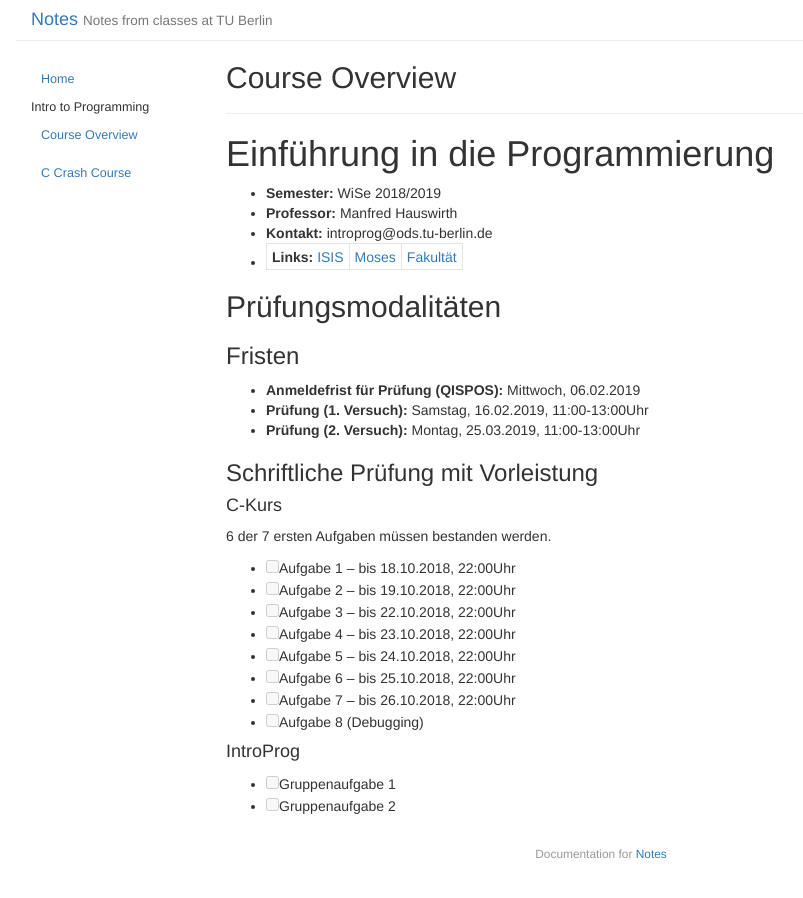
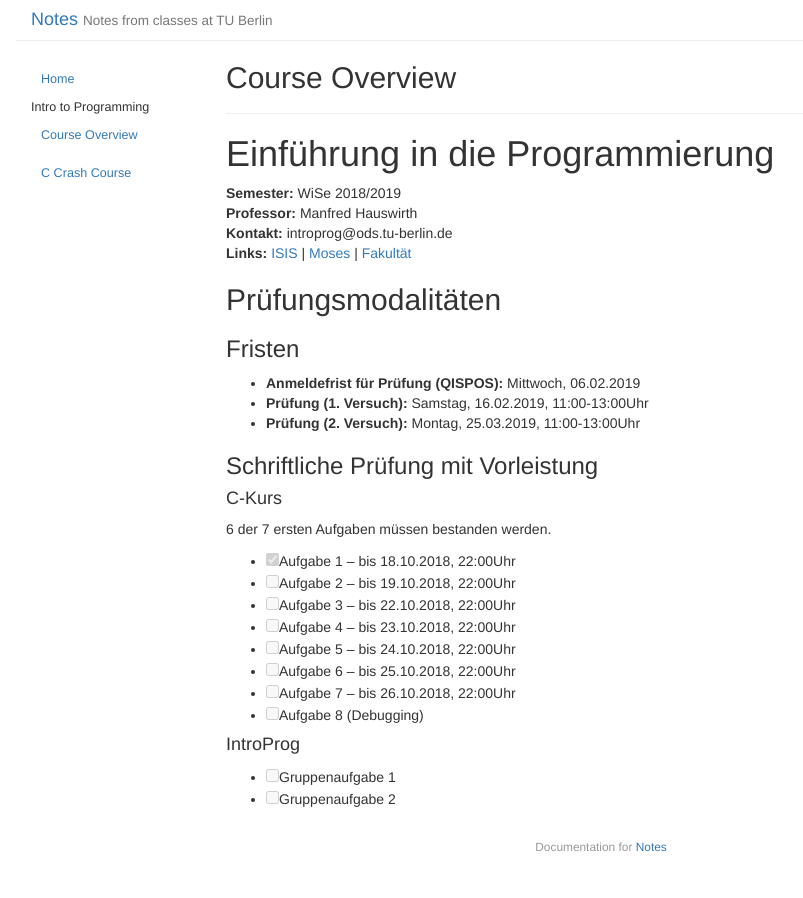
Before and after one commit to kajaschmidt/notes, a Jekyll site: the page built from _posts/2018-10-16-course-overview.md, in a window 1280 px wide. Shown: the whole page, without its empty margins (39-842 px from the left). Built offline with Jekyll 4.4.1, drawn with Linux system fonts in a browser that asks for light colours.

```diff
--- a/_posts/2018-10-16-course-overview.md
+++ b/_posts/2018-10-16-course-overview.md
@@ -7,10 +7,10 @@ order: 1
 ---
 # Einführung in die Programmierung
 
-- **Semester:** WiSe 2018/2019
-- **Professor:** Manfred Hauswirth
-- **Kontakt:** introprog@ods.tu-berlin.de
-- **Links:** [ISIS](https://isis.tu-berlin.de/course/view.php?id=14082) | [Moses](https://moseskonto.tu-berlin.de/moses/modultransfersystem/bolognamodule/beschreibung/anzeigen.html?number=40017&version=6&sprache=1) | [Fakultät](https://www.ods.tu-berlin.de/menue/lehre/)
+**Semester:** WiSe 2018/2019 \
+**Professor:** Manfred Hauswirth \
+**Kontakt:** introprog@ods.tu-berlin.de \
+**Links:** [ISIS](https://isis.tu-berlin.de/course/view.php?id=14082) | [Moses](https://moseskonto.tu-berlin.de/moses/modultransfersystem/bolognamodule/beschreibung/anzeigen.html?number=40017&version=6&sprache=1) | [Fakultät](https://www.ods.tu-berlin.de/menue/lehre/)
 
 ## Prüfungsmodalitäten
 
@@ -23,15 +23,15 @@ order: 1
 
 #### C-Kurs
 6 der 7 ersten Aufgaben müssen bestanden werden.
-- [ ] Aufgabe 1 – bis 18.10.2018, 22:00Uhr
-- [ ] Aufgabe 2 – bis 19.10.2018, 22:00Uhr
-- [ ] Aufgabe 3 – bis 22.10.2018, 22:00Uhr
-- [ ] Aufgabe 4 – bis 23.10.2018, 22:00Uhr
-- [ ] Aufgabe 5 – bis 24.10.2018, 22:00Uhr
-- [ ] Aufgabe 6 – bis 25.10.2018, 22:00Uhr
-- [ ] Aufgabe 7 – bis 26.10.2018, 22:00Uhr
-- [ ] Aufgabe 8 (Debugging)
+- [x]  Aufgabe 1 – bis 18.10.2018, 22:00Uhr
+- [ ]  Aufgabe 2 – bis 19.10.2018, 22:00Uhr
+- [ ]  Aufgabe 3 – bis 22.10.2018, 22:00Uhr
+- [ ]  Aufgabe 4 – bis 23.10.2018, 22:00Uhr
+- [ ]  Aufgabe 5 – bis 24.10.2018, 22:00Uhr
+- [ ]  Aufgabe 6 – bis 25.10.2018, 22:00Uhr
+- [ ]  Aufgabe 7 – bis 26.10.2018, 22:00Uhr
+- [ ]  Aufgabe 8 (Debugging)
 
 #### IntroProg
-- [ ] Gruppenaufgabe 1
-- [ ] Gruppenaufgabe 2
+- [ ]  Gruppenaufgabe 1
+- [ ]  Gruppenaufgabe 2
```
